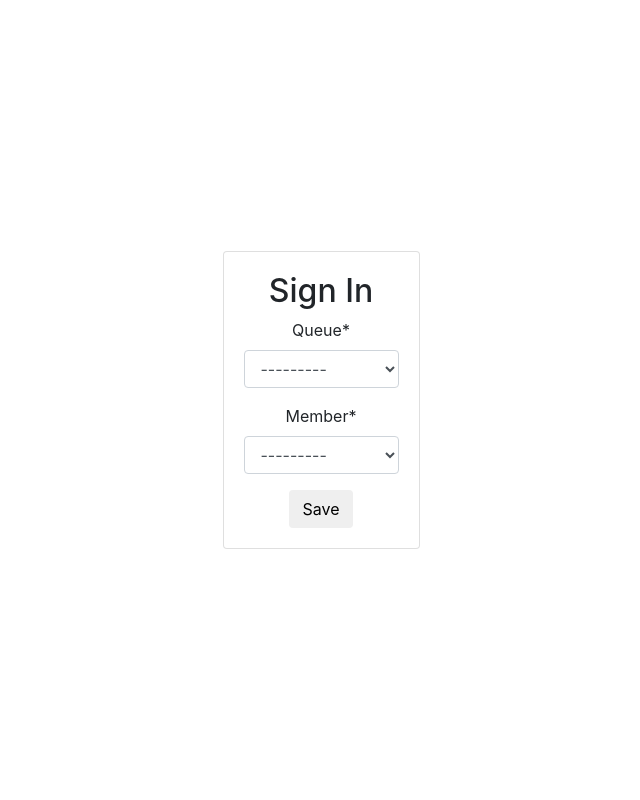
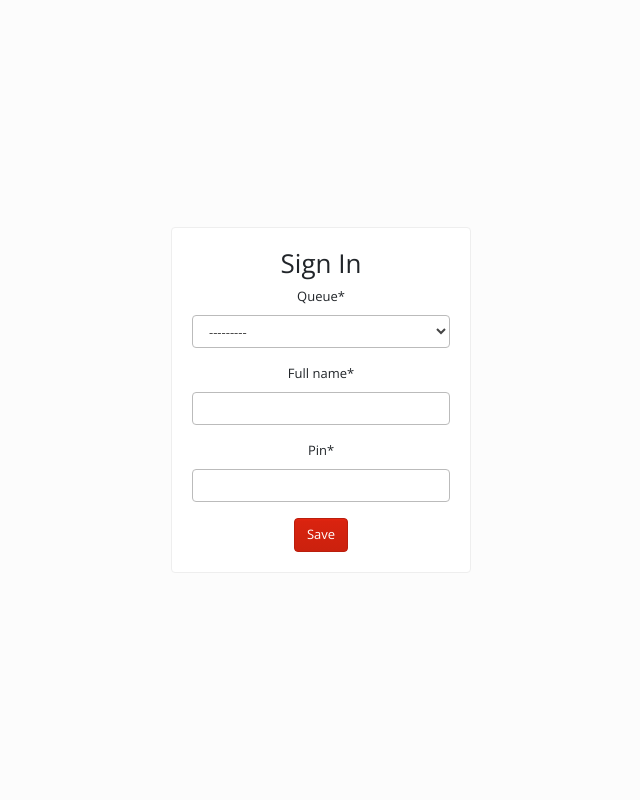
Before and after one commit to codeformuskogee/whosup, a Django app: page / in a window 1280 px wide. Shown: the whole page, without its empty margins (319-959 px from the left). Run offline with Django 3.2, Linux system fonts and the light colour scheme; data comes from the database, SQL or seed files in the repository; parts of the project's set-up code (start-up, migrations or seed data) failed here and were passed over; some libraries are stand-ins or nearby versions.

Commit message:
Got nested form to display todo: - make pin passworld field - make it actually save - add logo ...

```diff
--- a/docker-compose.yml
+++ b/docker-compose.yml
@@ -3,11 +3,11 @@ version: '3.7'
 services:
   web:
     build: ./whosnext-web
-    command: python /usr/src/apps/manage.py runserver 0.0.0.0:8000
+    command: python /usr/src/apps/manage.py runserver 0.0.0.0:8001
     volumes:
       - ./whosnext-web/:/usr/src/apps/
     ports:
-      - 8000:8000
+      - 8001:8001
     env_file:
       - ./.env.dev
     depends_on:
--- a/whosnext-web/queue_management/forms.py
+++ b/whosnext-web/queue_management/forms.py
@@ -1,9 +1,14 @@
 from django import forms
 
-from .models import QueueMember
+from .models import QueueMember, Member
 
 class QueueMemberForm(forms.ModelForm):
+    def __init__(self, *args, **kwargs):
+        super(QueueMemberForm, self).__init__(*args, **kwargs)
+        member_fields = forms.fields_for_model(Member, exclude=())
+        # self.fields = ('queue')
+        self.fields.update(member_fields)
 
     class Meta:
         model = QueueMember
-        fields = ('queue', 'member',)
+        fields = ('queue',)
--- a/whosnext-web/queue_management/templates/queue_management/queuemember_new.html
+++ b/whosnext-web/queue_management/templates/queue_management/queuemember_new.html
@@ -1,5 +1,5 @@
 {% load crispy_forms_tags %}
-
+{% load static %}
 <!doctype html>
 <html lang="en">
 <head>
@@ -8,7 +8,7 @@
     <meta name="viewport" content="width=device-width, initial-scale=1, shrink-to-fit=no">
 
     <!-- Bootstrap CSS -->
-    <link rel="stylesheet" href="https://maxcdn.bootstrapcdn.com/bootstrap/4.0.0/css/bootstrap.min.css" integrity="sha384-Gn5384xqQ1aoWXA+058RXPxPg6fy4IWvTNh0E263XmFcJlSAwiGgFAW/dAiS6JXm" crossorigin="anonymous">
+    <link href="https://stackpath.bootstrapcdn.com/bootswatch/4.4.1/simplex/bootstrap.min.css" rel="stylesheet" integrity="sha384-cRAmF0wErT4D9dEBc36qB6pVu+KmLh516IoGWD/Gfm6FicBbyDuHgS4jmkQB8u1a" crossorigin="anonymous">
 
     <title>Hello, world!</title>
     <style>
@@ -25,17 +25,26 @@
             align-items: center;
             -webkit-box-pack: center;
             justify-content: center;
+            min-width: 300px;
+        }
+        .main-card {
+            width: 300px;
+        }
+        .main-image {
+            margin: 0 auto 20px;
         }
     </style>
 </head>
 <body>
 <div class="main-wrap">
-    <div class="card">
+<!--    <img class="main-image" src="{% static 'whosnext/whosuplogo.png' %}" alt="My image">-->
+
+    <div class="main-card card">
         <div class="card-body">
             <h2>Sign In</h2>
             <form method="POST" class="post-form">{% csrf_token %}
                 {{ form | crispy }}
-                <button type="submit" class="save btn btn-default">Save</button>
+                <button type="submit" class="save btn btn-primary">Save</button>
             </form>
         </div>
     </div>
```
Also changed, not shown: README.md, whosnext-web/static/whosnext/whosuplogo.png (added).
